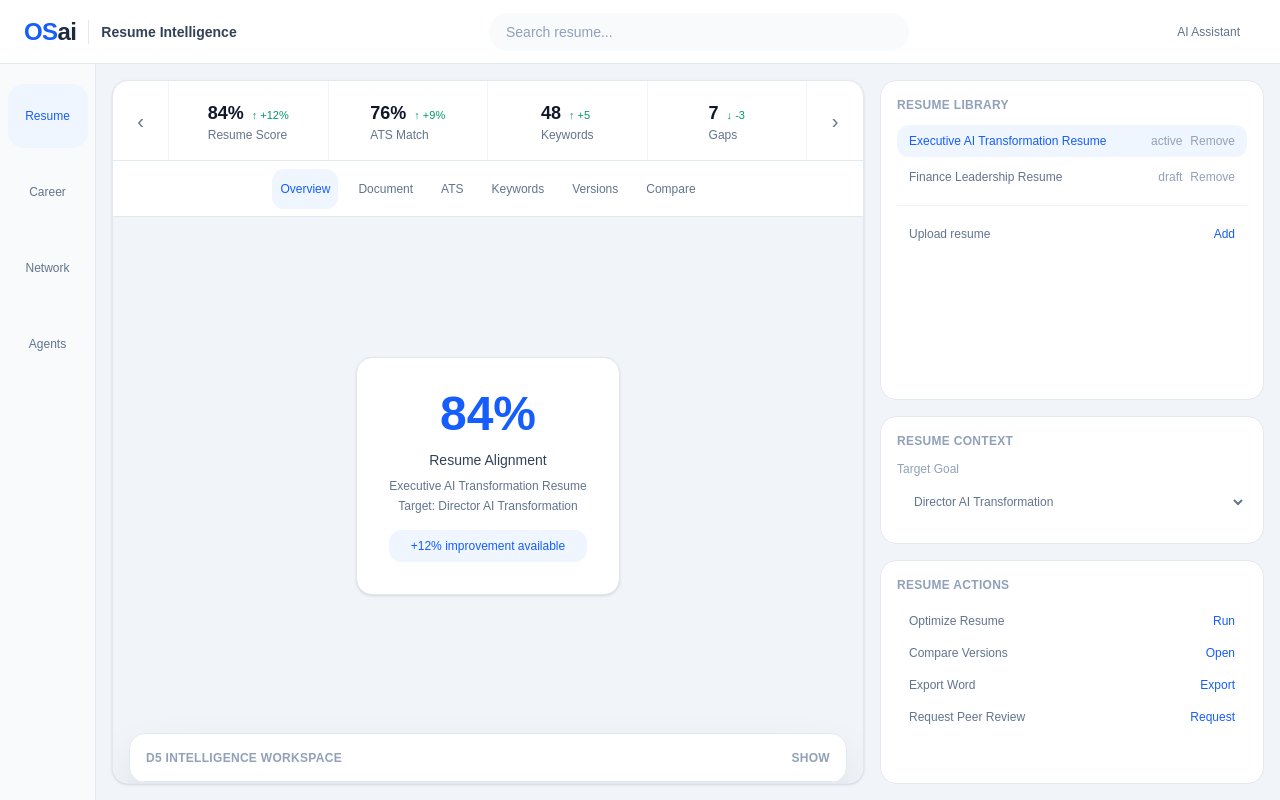
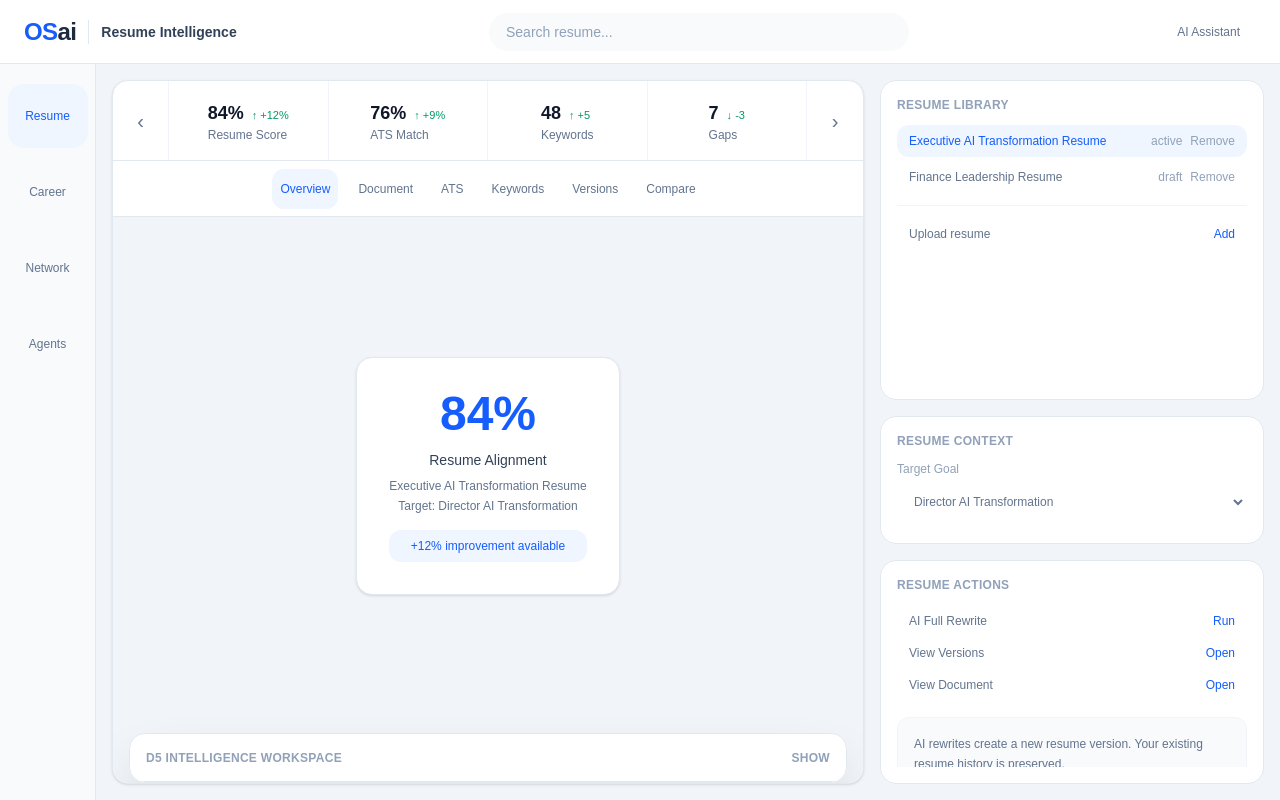
Before and after one commit to OrbitSystemsAi/career-pivot, a Next.js app: page / in a window 1280 px wide. Both pictures are taken after a click on the button "Resume". Built offline with nearby package versions, Linux system fonts and the light colour scheme.

Commit message:
Connect full resume rewrite action

```diff
--- a/modules/resume/components/ResumeResults.tsx
+++ b/modules/resume/components/ResumeResults.tsx
@@ -1,49 +1,64 @@
 "use client";
 
-import { useState } from "react";
 import ActionRow from "@/core/ui/ActionRow";
 import PanelCard from "@/core/ui/PanelCard";
-import ResumePeerReview from "./ResumePeerReview";
-
-const actions = [
-  {
-    label: "Optimize Resume",
-    action: "Run",
-  },
-  {
-    label: "Compare Versions",
-    action: "Open",
-  },
-  {
-    label: "Export Word",
-    action: "Export",
-  },
-];
+import { useOSState } from "@/core/state/OSStateProvider";
+import { useUser } from "@/core/user/UserProvider";
 
 export default function ResumeResults() {
-  const [showPeerReview, setShowPeerReview] = useState(false);
+  const { setActiveView } = useOSState();
 
-  if (showPeerReview) {
-    return <ResumePeerReview />;
+  const {
+    user,
+    activeResumeId,
+    optimizeResume,
+  } = useUser();
+
+  const activeResume =
+    user.resumes.find((resume) => resume.id === activeResumeId) ??
+    user.resumes[0];
+
+  function handleFullRewrite() {
+    if (!activeResume) {
+      return;
+    }
+
+    optimizeResume(activeResume.id, "full_rewrite");
+    setActiveView("versions");
+  }
+
+  function handleViewVersions() {
+    setActiveView("versions");
+  }
+
+  function handleViewDocument() {
+    setActiveView("document");
   }
 
   return (
     <PanelCard title="Resume Actions">
-      {actions.map((item) => (
-        <ActionRow
-          key={item.label}
-          label={item.label}
-          action={item.action}
-        />
-      ))}
+      <ActionRow
+        label="AI Full Rewrite"
+        action="Run"
+        onClick={handleFullRewrite}
+      />
 
-      <button
-        onClick={() => setShowPeerReview(true)}
-        className="flex w-full justify-between rounded-xl px-3 py-2 text-xs font-medium text-slate-500 hover:bg-blue-50 hover:text-blue-600"
-      >
-        <span>Request Peer Review</span>
-        <span className="text-blue-600">Request</span>
-      </button>
+      <ActionRow
+        label="View Versions"
+        action="Open"
+        onClick={handleViewVersions}
+      />
+
+      <ActionRow
+        label="View Document"
+        action="Open"
+        onClick={handleViewDocument}
+      />
+
+      <div className="mt-4 rounded-xl border border-slate-100 bg-slate-50 p-4 text-xs leading-5 text-slate-500">
+        AI rewrites create a new resume version. Your existing resume history is
+        preserved.
+      </div>
     </PanelCard>
   );
 }
```
